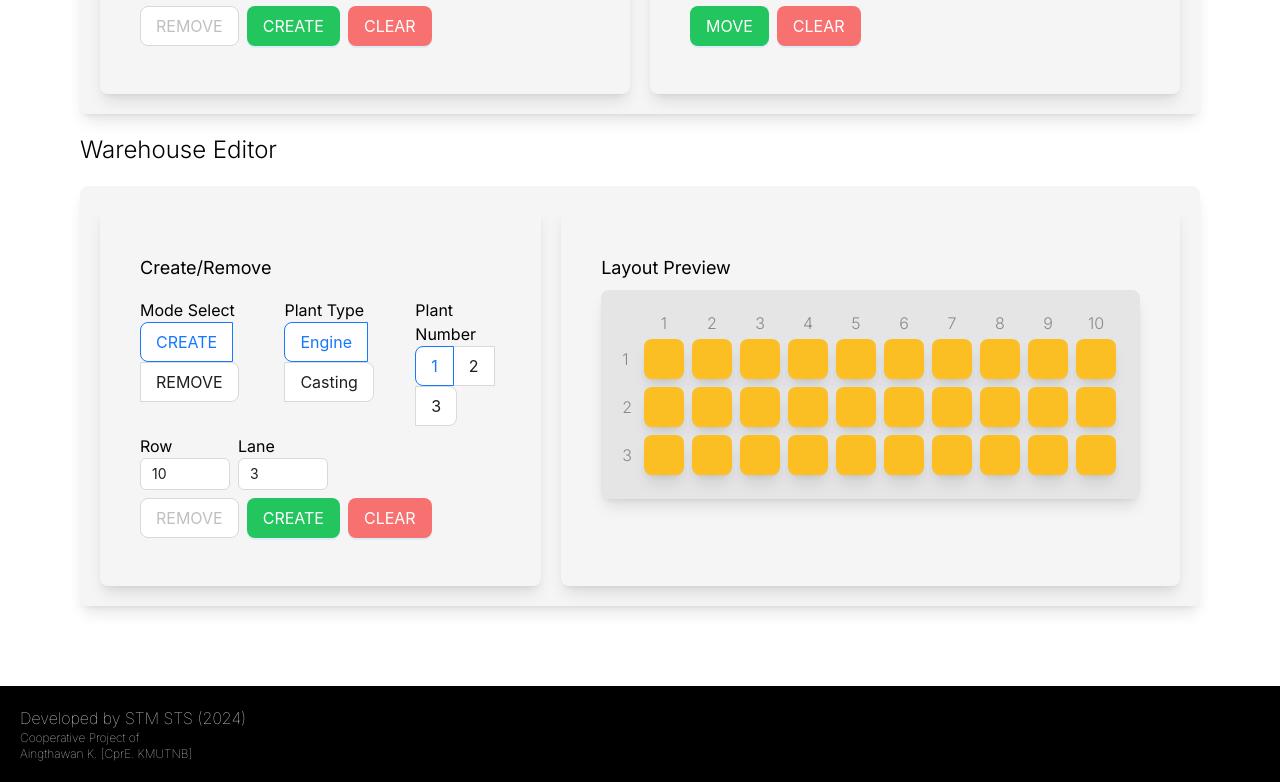
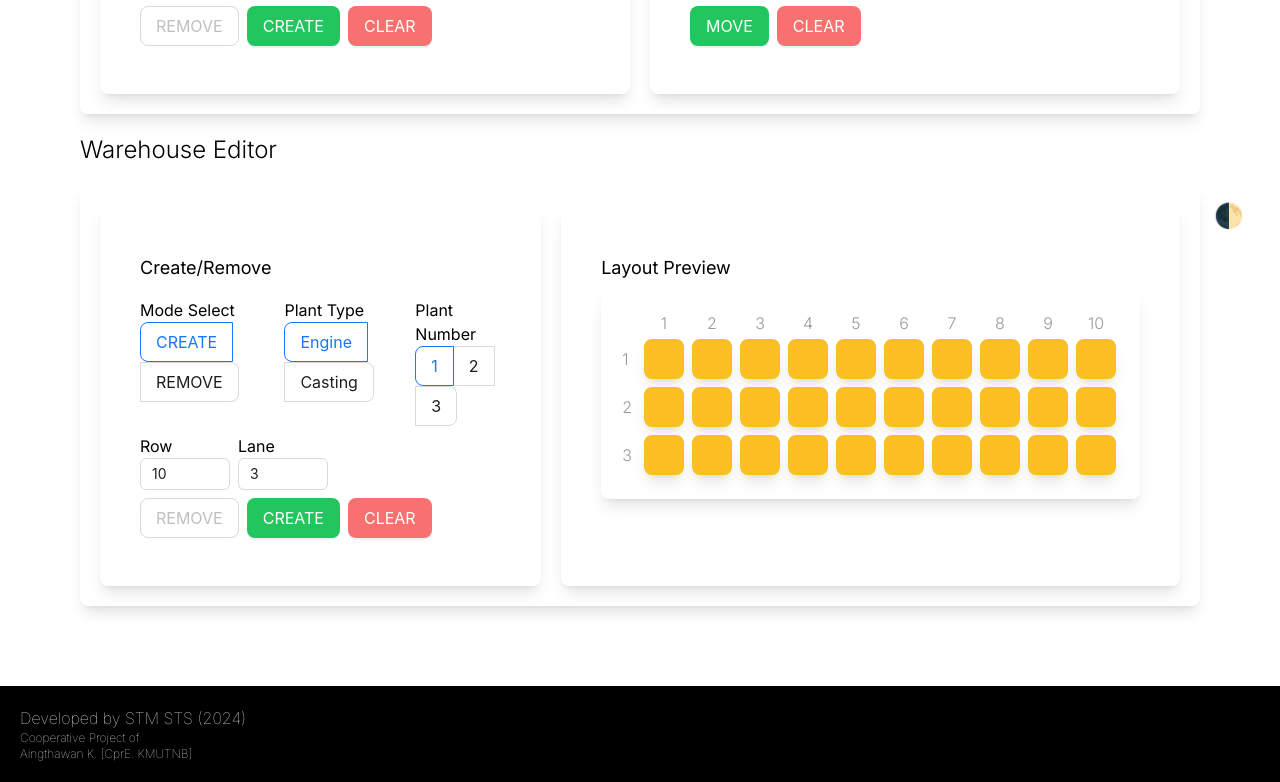
Before and after one commit to aingez/sts_safety_stock_coop_project, a Next.js app: page /editor in a window 1280 px wide. Shown: the part 552-1334 px from the top of the page. Built offline with nearby package versions, Linux system fonts and the light colour scheme.

Commit message:
apply dark mode with tw css
still not for antd

```diff
--- a/package.json
+++ b/package.json
@@ -16,11 +16,14 @@
     "chartjs-plugin-datalabels": "^2.2.0",
     "framer-motion": "^11.3.24",
     "next": "14.2.5",
+    "next-themes": "^0.3.0",
     "react": "^18",
     "react-chartjs-2": "^5.2.0",
     "react-dom": "^18"
   },
   "devDependencies": {
+    "@types/node": "22.5.2",
+    "@types/react": "18.3.5",
     "eslint": "^8",
     "eslint-config-next": "14.2.5",
     "postcss": "^8",
--- /dev/null
+++ b/src/app/ThemeProviders.jsx
@@ -0,0 +1,8 @@
+"use client";
+
+import * as React from "react";
+import { ThemeProvider as NextThemesProvider } from "next-themes";
+
+export function ThemeProvider({ children, ...props }) {
+  return <NextThemesProvider {...props}>{children}</NextThemesProvider>;
+}
--- a/src/app/alert/page.jsx
+++ b/src/app/alert/page.jsx
@@ -7,7 +7,7 @@ function AlertPage() {
   return (
     <div className="flex min-h-screen flex-col">
       <h1 className="custom-title-1">Alert Page</h1>
-      <div className="mb-5 rounded-lg bg-neutral-100 px-5 py-5 shadow-lg">
+      <div className="custom-box-2">
         <ReusableTable pageSize={20} />
       </div>
     </div>
--- a/src/app/globals.css
+++ b/src/app/globals.css
@@ -3,11 +3,11 @@
 @tailwind utilities;
 
 .custom-box-1 {
-    @apply flex flex-row space-x-5 px-5 rounded-lg bg-neutral-100 shadow-lg;
+    @apply flex flex-row space-x-5 px-5 rounded-lg shadow-lg dark:bg-neutral-600;
 }
 
 .custom-box-2 {
-    @apply rounded-lg bg-neutral-100 p-10 shadow-lg my-5;
+    @apply rounded-lg p-10 shadow-lg my-5 dark:bg-neutral-600;
 }
 
 .custom-title-1 {
@@ -35,7 +35,11 @@
 }
 
 .custom-text-input-1 {
-    @apply grow border-2 border-neutral-200 rounded-lg p-2 block w-full bg-transparent bg-white px-4 py-2 text-sm font-normal leading-relaxed text-gray-800 focus:outline-none disabled:bg-neutral-200;
+    @apply grow border-2 border-neutral-200 rounded-lg p-2 block w-full bg-transparent bg-white px-4 py-2 text-sm font-normal leading-relaxed text-gray-800 focus:outline-none disabled:bg-neutral-200 dark:disabled:border-neutral-500 dark:disabled:bg-neutral-500 dark:bg-neutral-700 dark:border-neutral-700;
+}
+
+.custom-date-input-1 {
+    @apply block w-full grow rounded-lg border-2 border-neutral-200 bg-transparent bg-white p-2 px-4 py-2 text-sm font-normal leading-relaxed text-gray-400 focus:outline-none disabled:bg-neutral-200 dark:border-neutral-700 dark:bg-neutral-700 dark:disabled:border-neutral-500 dark:disabled:bg-neutral-500;
 }
 
 .custom-button-1-red {
--- a/src/app/layout.js
+++ b/src/app/layout.js
@@ -1,7 +1,10 @@
 import { Inter } from "next/font/google";
-import "./globals.css";
 import Nav from "../components/Nav"
 import Footer from "../components/Footer"
+
+import "./globals.css";
+import { ThemeProvider } from "./ThemeProviders";
+import SwitchTheme from "@/components/themeSwitch";
 // import { AntdRegistry } from '@ant-design/nextjs-registry';
 
 const inter = Inter({ subsets: ["latin"] });
@@ -15,9 +18,21 @@ export default function RootLayout({ children }) {
   return (
     <html lang="en">
       <body className={inter.className}>
-        <Nav />
-          <div className="mx-20">
-              {children}
+          <div className="dark:bg-neutral-700">
+              <Nav />
+              <ThemeProvider
+                attribute="class"
+                defaultTheme="system"
+                enableSystem
+                transition
+                >
+              <div className="fixed bottom-4 right-4">
+                <SwitchTheme />
+              </div>
+              <div className="mx-20">
+                  {children}
+              </div>
+            </ThemeProvider>
           </div>
         <Footer />
       </body>
--- a/src/app/page.jsx
+++ b/src/app/page.jsx
@@ -58,7 +58,7 @@ function ModelQuantityChart() {
   return (
     <div className="min-h-screen pb-20">
       <h2 class="custom-title-1">Overview</h2>
-      <div className="mb-5 rounded-lg bg-neutral-100 py-10 shadow-lg">
+      <div className="mb-5 rounded-lg py-10 shadow-lg dark:bg-neutral-600">
         {isLoading ? (
           <div className="flex items-center justify-center space-x-10">
             Loading...
--- a/src/app/search/page.jsx
+++ b/src/app/search/page.jsx
@@ -33,8 +33,7 @@ function SearchPage() {
   };
 
   return (
-    <div className="flex min-h-screen flex-col">
-      <div className="container mx-auto px-4 py-8">
+    <div className="mx-20 flex min-h-screen flex-col">
       <h1 className="custom-title-1">Part Search</h1>
       <div className="custom-box-2">
         <form onSubmit={handleSubmit}>
@@ -58,7 +57,7 @@ function SearchPage() {
                 value={dateRange.start}
                 onChange={handleDateChange}
                 placeholder="Start Date"
-                  className="block w-full grow rounded-lg border-2 border-neutral-200 bg-transparent bg-white p-2 px-4 py-2 text-sm font-normal leading-relaxed text-gray-400 focus:outline-none disabled:bg-neutral-200"
+                className="custom-date-input-1"
                 disabled={serialInput.length > 0}
               />
               <span>→</span>
@@ -67,7 +66,7 @@ function SearchPage() {
                 name="end"
                 value={dateRange.end}
                 onChange={handleDateChange}
-                  className="block w-full grow rounded-lg border-2 border-neutral-200 bg-transparent bg-white p-2 px-4 py-2 text-sm font-normal leading-relaxed text-gray-400 focus:outline-none disabled:bg-neutral-200"
+                className="custom-date-input-1"
                 disabled={serialInput.length > 0 || dateRange.start === ""}
               />
             </div>
@@ -98,7 +97,6 @@ function SearchPage() {
         </div>
       )}
     </div>
-    </div>
   );
 }
 
--- a/src/components/layoutMock.jsx
+++ b/src/components/layoutMock.jsx
@@ -4,7 +4,7 @@ function layoutMock({ laneNumber, rowNumber }) {
   // create mock layout of warehouse
   // with antd table to display on editor page
   return (
-    <div className="rounded-lg bg-neutral-200 p-5 shadow-lg">
+    <div className="rounded-lg p-5 shadow-lg">
       <table className="border-collapse">
         <tbody>
           <tr>
--- /dev/null
+++ b/src/components/themeSwitch.jsx
@@ -0,0 +1,32 @@
+"use client";
+import { useTheme } from "next-themes";
+import { useEffect, useState } from "react";
+
+const SwitchTheme = () => {
+  const [mounted, setMounted] = useState(false);
+  const { theme, setTheme } = useTheme();
+
+  useEffect(() => {
+    setMounted(true);
+  }, []);
+
+  if (!mounted) {
+    return null;
+  }
+
+  const handleSwitchTheme = () => {
+    if (theme === "dark") {
+      setTheme("light");
+    } else {
+      setTheme("dark");
+    }
+  };
+
+  return (
+    <button className="mr-5 text-2xl font-bold" onClick={handleSwitchTheme}>
+      🌓
+    </button>
+  );
+};
+
+export default SwitchTheme;
--- a/tailwind.config.js
+++ b/tailwind.config.js
@@ -11,4 +11,6 @@ module.exports = {
     },
   },
   plugins: [],
+  // darkMode: "class",
+  darkMode: 'selector',
 };
```
Also changed, not shown: tsconfig.json (added, +34 -0 lines), 2 other files (tests, documents, lock files or other folders). Lines whose indentation alone changed are shown as unchanged.
